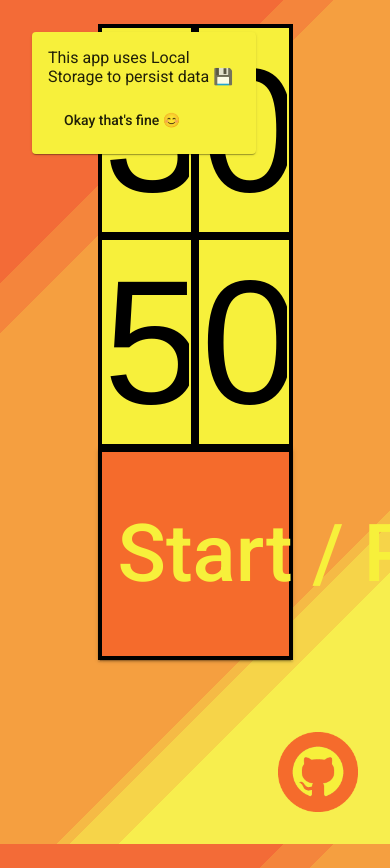
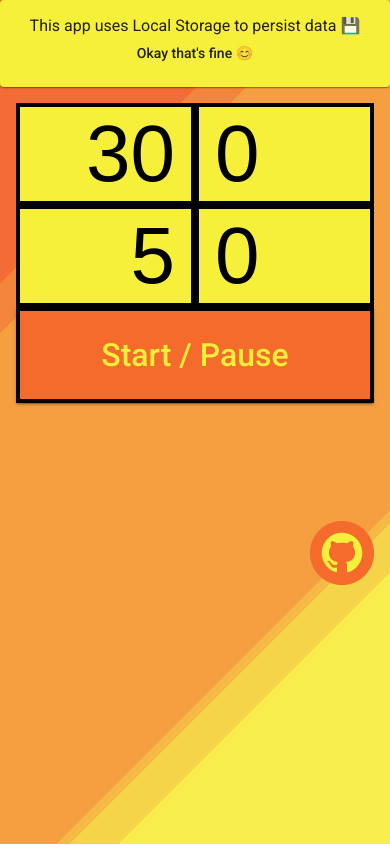
Before and after one commit to tgotwig/squat-timer, an Angular app: page / in a window 390 px wide. After the commit the page ends 844 px from the top, so only its background shows below. Built offline with nearby package versions, Linux system fonts and the light colour scheme.

Commit message:
Add Responsiveness 🌈
Add moment

```diff
--- a/package.json
+++ b/package.json
@@ -27,6 +27,7 @@
     "@angular/router": "~8.2.14",
     "hammerjs": "^2.0.8",
     "hotkeys-js": "^3.7.3",
+    "moment": "^2.24.0",
     "rxjs": "~6.4.0",
     "tslib": "^1.10.0",
     "zone.js": "~0.9.1"
--- a/src/app/app.component.html
+++ b/src/app/app.component.html
@@ -1,31 +1,36 @@
-<main>
+<mat-card id="banner" *ngIf="mainState.banner" (click)="closeBanner()">
+  <p>This app uses Local Storage to persist data 💾</p>
+  <button mat-button>Okay that's fine 😊</button>
+</mat-card>
+<div id="mainWrapper">
   <audio id="audio">
     <source src="assets/finished.mp3" type="audio/mpeg">
     Your browser does not support the audio element.
   </audio>
 
-  <input id="input1" type="number" [(ngModel)]="mainState.minutes" [style.pointer-events]="running ? 'none' : 'auto'">
-  <input id="input2" type="number" [(ngModel)]="mainState.seconds" [style.pointer-events]="running ? 'none' : 'auto'">
-
-  <div id="runStatus" *ngIf="running">
-    <mat-spinner></mat-spinner>
-    <div id="goalText">
-      <p>Goal =&nbsp;</p>
-      <p>{{goalTime}}</p>
-    </div>
+  <main>
+    <div id="div1">
+      <input id="input1" type="number" [(ngModel)]="mainState.minutes"
+        [style.pointer-events]="running ? 'none' : 'auto'">
+      <input id="input2" type="number" [(ngModel)]="mainState.seconds"
+        [style.pointer-events]="running ? 'none' : 'auto'">
     </div>
 
+    <div id="div2">
       <input id="input3" type="number" [(ngModel)]="mainState.minutesUntilPause">
       <input id="input4" type="number" [(ngModel)]="mainState.secondsUntilPause">
+    </div>
 
     <button id="startAndPauseBtn" mat-raised-button (click)="run()">Start / Pause</button>
 
-  <mat-card *ngIf="mainState.banner" (click)="closeBanner()">
-    <p>This app uses Local Storage to persist data 💾</p>
-    <button mat-button>Okay that's fine 😊</button>
-  </mat-card>
+    <div id="runStatus" [style.opacity]="running ? 1 : 0">
+      <mat-spinner></mat-spinner>
+      <p class="blink_me">Goal 👇</p>
+      <p id="goalTime">{{goalTime}}</p>
+    </div>
 
     <a href="https://github.com/TGotwig/squat-timer" target="_blank">
       <img src="assets/github-icon.png" alt="githubLink">
     </a>
   </main>
+</div>
--- a/src/app/app.component.scss
+++ b/src/app/app.component.scss
@@ -1,34 +1,72 @@
+#mainWrapper {
+  padding-top: 1rem;
+}
+
 main {
   display: grid;
-  grid-template-columns: repeat(4, 1fr);
-  grid-template-rows: repeat(3, 1fr);
-  grid-column-gap: 0px;
-  grid-row-gap: 0px;
+  grid-auto-columns: minmax(5rem, auto);
+  grid-template-areas:
+    "banner banner banner banner banner banner banner"
+    ". . . div1 runStatus runStatus runStatus"
+    ". . . div2 runStatus runStatus runStatus"
+    ". . . startAndPauseBtn . githubLink githubLink"
 }
 
-#input1 { grid-area: 1 / 2 / 2 / 3; }
-#input2 { grid-area: 1 / 3 / 2 / 4; }
-#input3 { grid-area: 2 / 2 / 3 / 3; }
-#input4 { grid-area: 2 / 3 / 3 / 4; }
+#div1 {
+  grid-area: div1;
+  justify-self: center;
+}
+
+#div2 {
+  grid-area: div2;
+  justify-self: center;
+}
+
 #startAndPauseBtn {
-  grid-area: 3 / 2 / 4 / 4;
-  font-size: 5rem;
+  grid-area: startAndPauseBtn;
+  width: 100%;
+  justify-self: center;
+  font-size: 4rem;
   background-color: #F56B2C;
   color: #F7F03B;
   border-radius: 0;
   border: 4px solid black;
+  height: 6rem;
 }
+
 #runStatus {
-  grid-area: 1 / 4 / 2 / 5;
-  margin-left: 3rem;
+  grid-area: runStatus;
+  color: #F7F03B;
+  font-size: 2rem;
+  font-weight: bold;
   margin-top: 2rem;
+  display: flex;
+  flex-direction: column;
+  align-items: center;
+}
+
+#goalTime {
+  text-shadow: -1px 0 black, 0 1px black, 1px 0 black, 0 -1px black;
+  font-size: 3rem;
+}
+
+.mat-spinner {
+  margin-bottom: 1rem;
+}
+
+p {
+  margin: 0;
+}
+
+#banner {
+  grid-area: banner;
 }
 
 input[type=number]::-webkit-inner-spin-button,
 input[type=number]::-webkit-outer-spin-button { -webkit-appearance: none; }
 input[type=number] {
-  font-size: 11rem;
-  width: 100%;
+  font-size: 12rem;
+  width: 50%;
   border: 4px solid;
   box-sizing: border-box;
   background-color: #F7F03B;
@@ -36,28 +74,83 @@ input[type=number] {
   -moz-box-sizing: border-box;
   -moz-appearance: textfield;
 }
+#input1, #input3 {
+  text-align: right;
+  padding-right: 1rem;
+}
+#input2, #input4 {
+  padding-left: 1rem;
+}
 
 a, img {
-  position: fixed;
-  right: 2rem;
-  bottom: 2rem;
-  width: 5rem;
+  width: 4rem;
+}
+
+a {
+  grid-area: githubLink;
+  justify-self: center;
+  align-self: center;
 }
 
 .mat-card {
-  position: fixed;
-  top: 2rem;
-  left: 2rem;
   background-color: #F7F03B;
-  max-width: 12rem;
+  text-align: center;
 }
 
-#goalText {
-  display: flex;
-  color: #F7F03B;
-  font-size: 1.6rem;
-  font-weight: bold;
+.blink_me {
+  animation: blinker 2s linear infinite;
+}
+@keyframes blinker {
+  50% {
+    opacity: 0;
+  }
 }
 
 button::-webkit-inner-spin-button,
 button::-webkit-outer-spin-button { -webkit-appearance: none; }
+
+@media screen and (max-width: 1100px) {
+  main {
+    grid-auto-columns: minmax(4rem, auto);
+    grid-template-areas:
+      ". . div1 runStatus runStatus"
+      ". . div2 runStatus runStatus"
+      ". . startAndPauseBtn githubLink githubLink"
+  }
+  input[type=number] {
+    font-size: 11rem;
+  }
+  #runStatus {
+    font-size: 2rem;
+  }
+  #startAndPauseBtn {
+    font-size: 1rem;
+  }
+  #goalTime {
+    font-size: 2rem;
+  }
+  #startAndPauseBtn {
+    font-size: 5rem;
+  }
+}
+
+@media screen and (max-width: 768px) {
+  main {
+    grid-auto-columns: minmax(1rem, auto);
+    grid-template-areas:
+      ". div1 div1 ."
+      ". div2 div2 ."
+      ". startAndPauseBtn startAndPauseBtn ."
+      ". runStatus githubLink ."
+  }
+  a {
+    justify-self: end;
+    align-self: flex-end;
+  }
+  input[type=number] {
+    font-size: 5rem;
+  }
+  #startAndPauseBtn {
+    font-size: 2rem;
+  }
+}
--- a/src/styles.scss
+++ b/src/styles.scss
@@ -5,7 +5,6 @@ html, body {
 body {
   margin: 0;
   font-family: Roboto, "Helvetica Neue", sans-serif;
-  padding-top: 1.5rem;
 
   // https://www.gradientmagic.com/collection/retro/gradient/1564536679885
   background: linear-gradient(135deg, rgb(243, 107, 55) 0%, rgb(243, 107, 55) 23%,rgb(244, 133, 60) 23%, rgb(244, 133, 60) 27%,rgb(245, 159, 64) 27%, rgb(245, 159, 64) 73%,rgb(245, 186, 69) 73%, rgb(245, 186, 69) 74%,rgb(246, 212, 73) 74%, rgb(246, 212, 73) 78%,rgb(247, 238, 78) 78%, rgb(247, 238, 78) 100%);
```
Also changed, not shown: 1 other file (tests, documents, lock files or other folders). Lines whose indentation alone changed are shown as unchanged.
